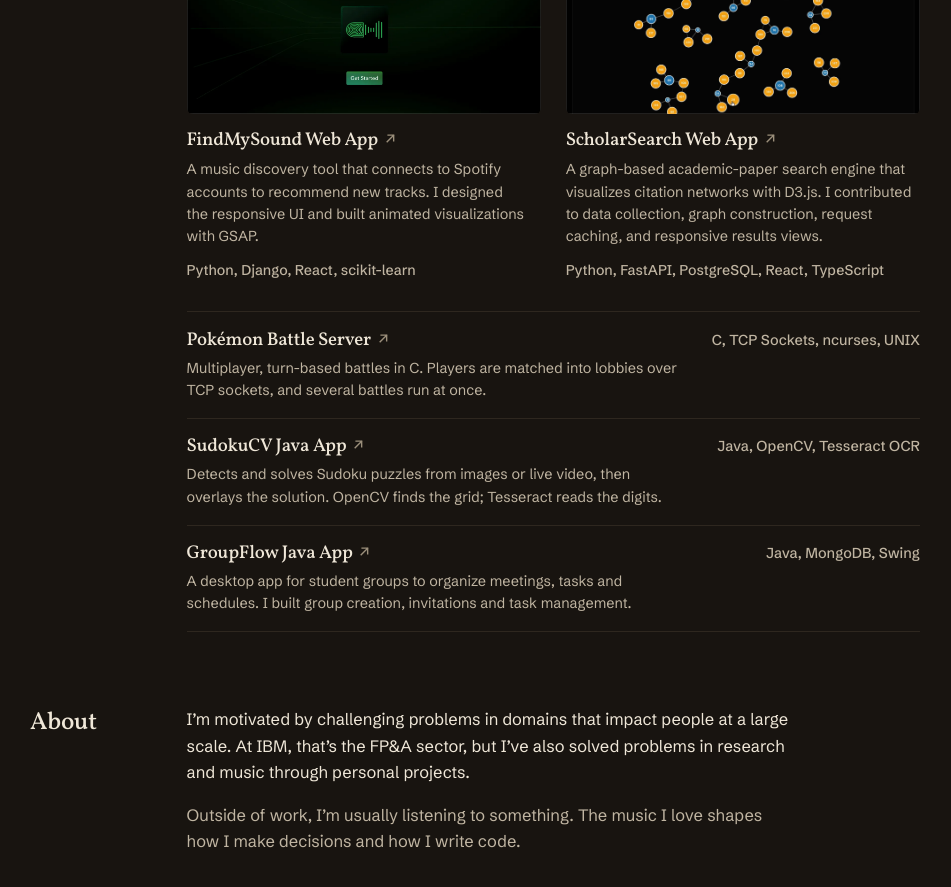
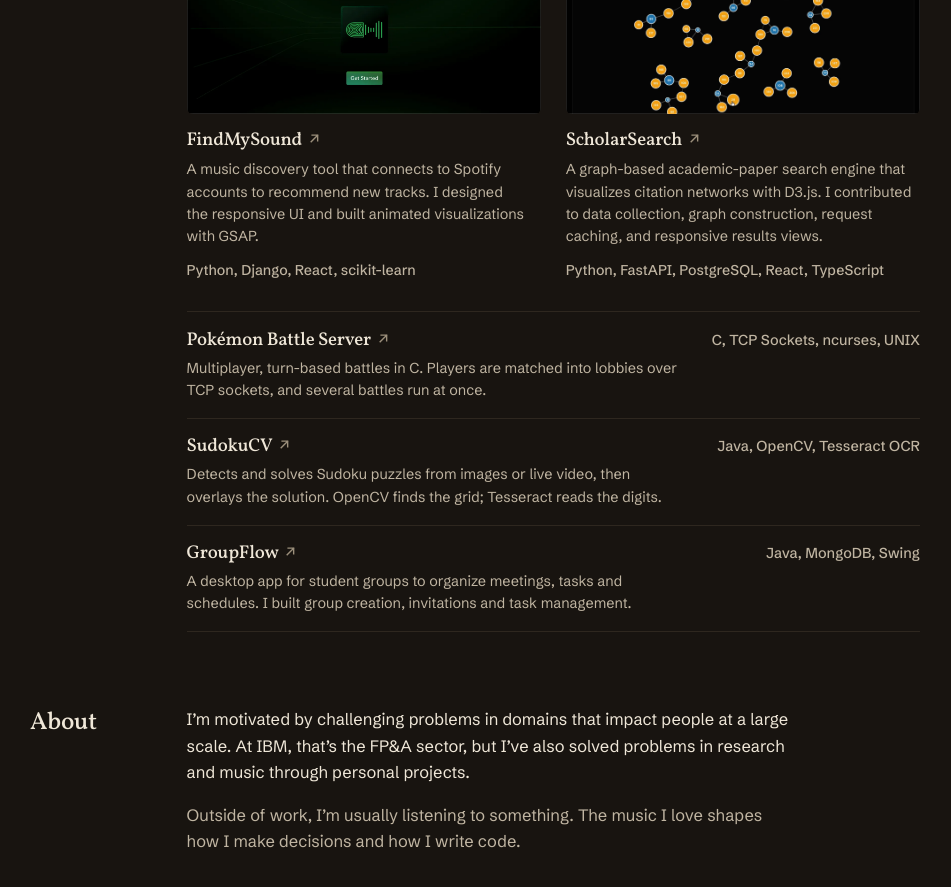
Before and after one commit to andrewpols/Portfolio, a React (Vite) app in the folder portfolio-frontend/: page / in a window 1280 px wide. Shown: the part 1540-2427 px from the top of the page, without its empty margins (165-1116 px from the left). Built offline with nearby package versions, Linux system fonts and the light colour scheme; no server answers.

Commit message:
Remove project title suffixes

```diff
--- a/portfolio-frontend/src/js/workData.js
+++ b/portfolio-frontend/src/js/workData.js
@@ -12,11 +12,11 @@ import ibmMark from "../img/ibm-logo.svg";
 import pokemonBattlePreviewFrame from "../img/PokemonDemoFrame.webp";
 
 export const projects = [
-    {id: "findmysound", featured: true, name: "FindMySound Web App", description: "A music discovery tool that connects to Spotify accounts to recommend new tracks. I designed the responsive UI and built animated visualizations with GSAP.", stack: "Python · Django · React · scikit-learn", previewImg: findMySoundPreviewFrame, previewVid: findMySoundPreview, link: "https://github.com/andrewpols/FindMySound", alt: "FindMySound landing screen: 'your music taste, your songs, our curated recommendations' over a dark green background"},
-    {id: "scholarsearch", featured: true, name: "ScholarSearch Web App", description: "A graph-based academic-paper search engine that visualizes citation networks with D3.js. I contributed to data collection, graph construction, request caching, and responsive results views.", stack: "Python · FastAPI · PostgreSQL · React · TypeScript", previewImg: scholarSearchPreviewFrame, previewVid: scholarSearchPreview, link: "https://github.com/GaminRick7/ScholarSearch", alt: "ScholarSearch citation graph of linked academic papers drawn as orange and blue nodes"},
+    {id: "findmysound", featured: true, name: "FindMySound", description: "A music discovery tool that connects to Spotify accounts to recommend new tracks. I designed the responsive UI and built animated visualizations with GSAP.", stack: "Python · Django · React · scikit-learn", previewImg: findMySoundPreviewFrame, previewVid: findMySoundPreview, link: "https://github.com/andrewpols/FindMySound", alt: "FindMySound landing screen: 'your music taste, your songs, our curated recommendations' over a dark green background"},
+    {id: "scholarsearch", featured: true, name: "ScholarSearch", description: "A graph-based academic-paper search engine that visualizes citation networks with D3.js. I contributed to data collection, graph construction, request caching, and responsive results views.", stack: "Python · FastAPI · PostgreSQL · React · TypeScript", previewImg: scholarSearchPreviewFrame, previewVid: scholarSearchPreview, link: "https://github.com/GaminRick7/ScholarSearch", alt: "ScholarSearch citation graph of linked academic papers drawn as orange and blue nodes"},
     {id: "pokemon-battle-server", blurb: "Multiplayer, turn-based battles in C. Players are matched into lobbies over TCP sockets, and several battles run at once.", name: "Pokémon Battle Server", description: "A multiplayer, turn-based Pokémon battle server and client written in C. It matches players into lobbies over TCP sockets and runs several battles at once.", stack: "C · TCP Sockets · ncurses · UNIX", previewImg: pokemonBattlePreviewFrame, previewVid: pokemonBattlePreview, link: "https://github.com/andrewpols/pokemon-battle-server", alt: "Two terminal windows side by side showing the Pokémon Battle Server: both players' parties, their available moves, and one player waiting for the other to choose"},
-    {id: "sudokucv", blurb: "Detects and solves Sudoku puzzles from images or live video, then overlays the solution. OpenCV finds the grid; Tesseract reads the digits.", name: "SudokuCV Java App", description: "A computer vision app that detects, solves, and overlays solutions on images or live video of Sudoku puzzles. I used OpenCV and Hough line transforms to find the grid and isolate each cell, then Tesseract OCR to read the digits.", stack: "Java · OpenCV · Tesseract OCR", previewImg: sudokuCVPreviewFrame, previewVid: sudokuCVPreview, link: "https://github.com/andrewpols/sudokucv", alt: "SudokuCV recognizing a Sudoku puzzle from a camera image"},
-    {id: "groupflow", blurb: "A desktop app for student groups to organize meetings, tasks and schedules. I built group creation, invitations and task management.", name: "GroupFlow Java App", description: "A group management app for students to organize meetings, tasks, and schedules. I built features for group creation, member invitations, and task management.", stack: "Java · MongoDB · Swing", previewImg: groupFlowPreviewFrame, previewVid: "", link: "https://github.com/ingrid534/GroupFlow", alt: "GroupFlow dashboard with People, Meetings, Tasks and Schedules tiles"},
+    {id: "sudokucv", blurb: "Detects and solves Sudoku puzzles from images or live video, then overlays the solution. OpenCV finds the grid; Tesseract reads the digits.", name: "SudokuCV", description: "A computer vision app that detects, solves, and overlays solutions on images or live video of Sudoku puzzles. I used OpenCV and Hough line transforms to find the grid and isolate each cell, then Tesseract OCR to read the digits.", stack: "Java · OpenCV · Tesseract OCR", previewImg: sudokuCVPreviewFrame, previewVid: sudokuCVPreview, link: "https://github.com/andrewpols/sudokucv", alt: "SudokuCV recognizing a Sudoku puzzle from a camera image"},
+    {id: "groupflow", blurb: "A desktop app for student groups to organize meetings, tasks and schedules. I built group creation, invitations and task management.", name: "GroupFlow", description: "A group management app for students to organize meetings, tasks, and schedules. I built features for group creation, member invitations, and task management.", stack: "Java · MongoDB · Swing", previewImg: groupFlowPreviewFrame, previewVid: "", link: "https://github.com/ingrid534/GroupFlow", alt: "GroupFlow dashboard with People, Meetings, Tasks and Schedules tiles"},
 ];
 
 export const experiences = [
```
